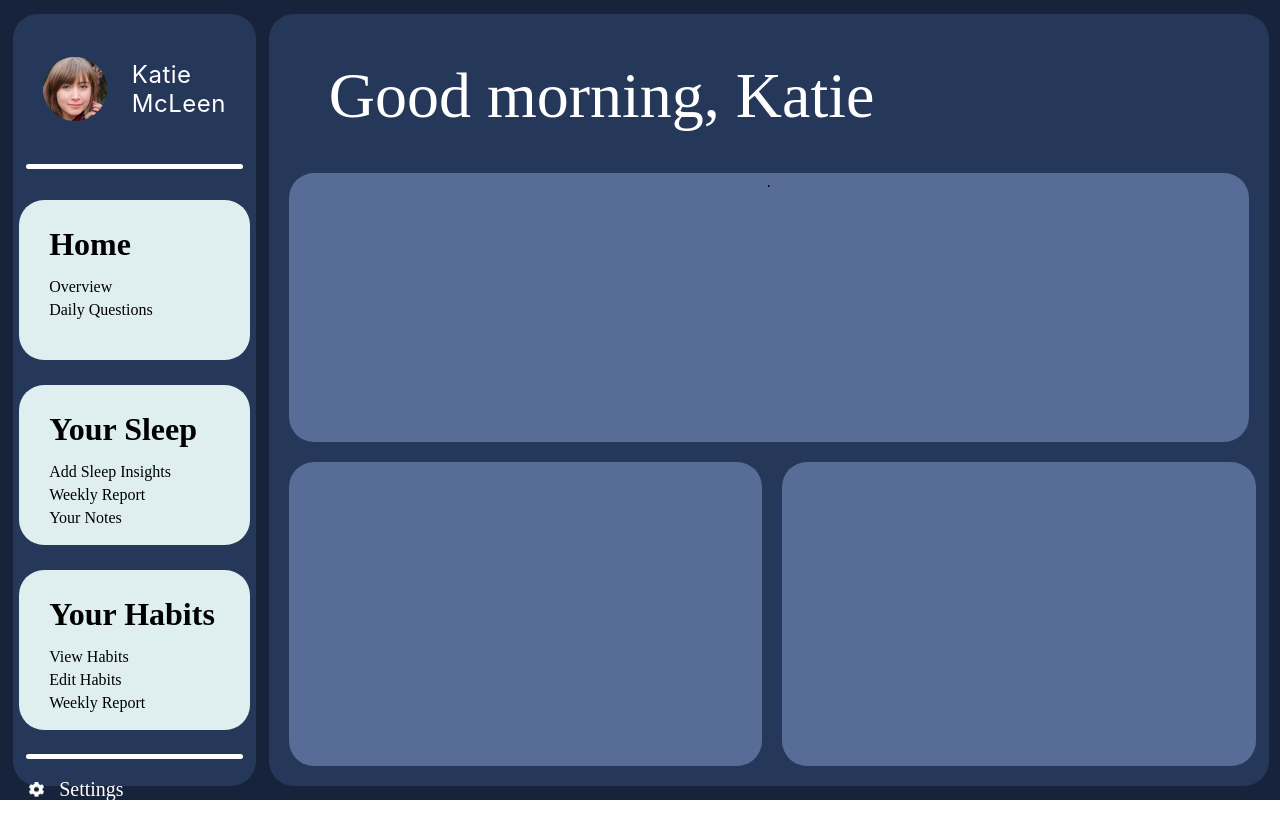
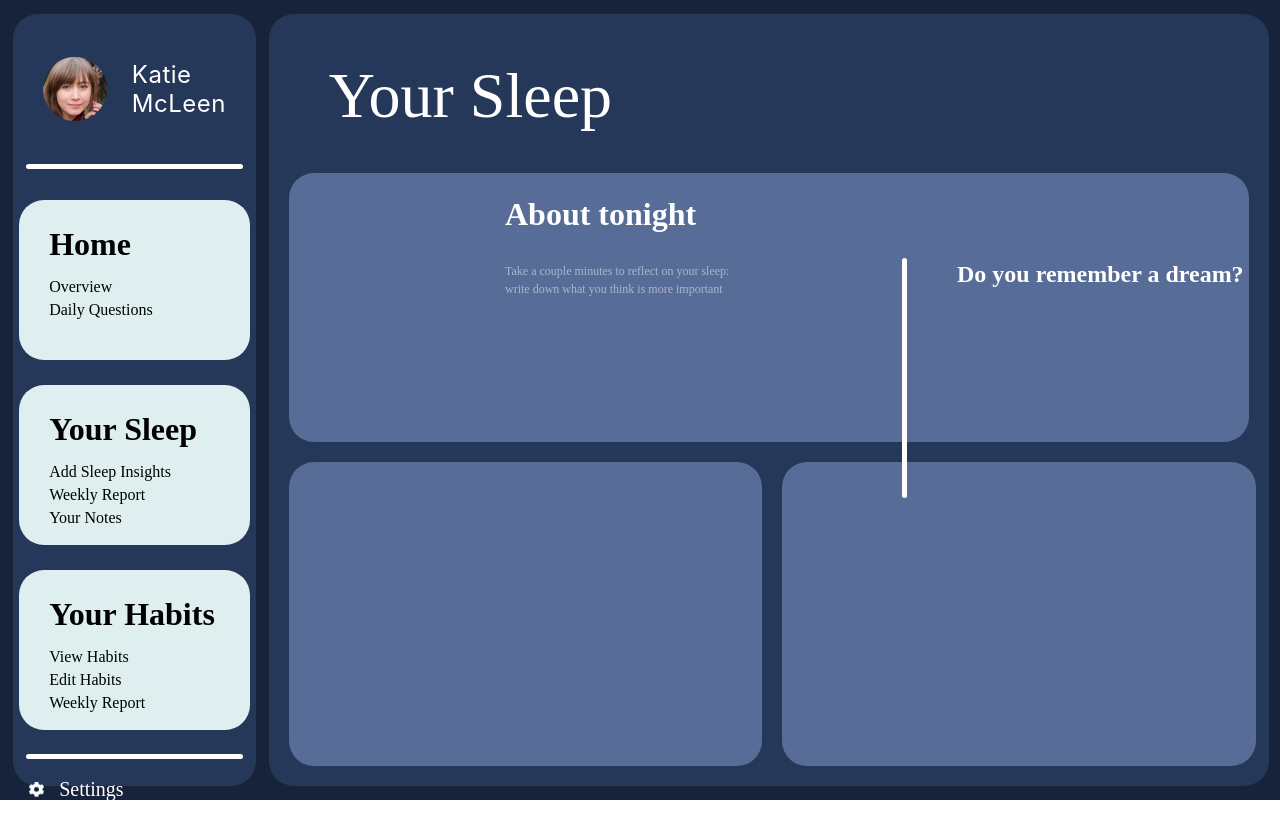
Before and after one commit to nite-app/nite, a React (Create React App) app: page /page2 in a window 1280 px wide. Built offline with nearby package versions, Linux system fonts and the light colour scheme.

Commit message:
Page2MainPanel

```diff
--- a/package.json
+++ b/package.json
@@ -4,6 +4,9 @@
   "version": "0.1.0",
   "private": true,
   "dependencies": {
+    "@emotion/react": "^11.8.2",
+    "@emotion/styled": "^11.8.1",
+    "@mui/material": "^5.5.1",
     "@testing-library/jest-dom": "^5.16.2",
     "@testing-library/react": "^12.1.4",
     "@testing-library/user-event": "^13.5.0",
--- a/src/App.css
+++ b/src/App.css
@@ -2,6 +2,7 @@
   font-family: "Articulat CF Regular";
   src: url("./fonts/ArticulatCF-Regular.otf"), format(otf);
 }
+
 
 * {
   font-family: Articulat CF;
@@ -300,6 +301,45 @@
   left: 1886px;
   top: 400px;
 }
+
+.mainpanelleftheader {
+  position:absolute;
+  text-align: left;
+  color:#ffffff;
+  left:505px;
+  top:175px;
+}
+.mainpanellefttext{
+  position:absolute;
+  color:#ffffff;
+  text-align: left;
+  left:505px;
+  top:250px;
+  font-weight: 600px;
+  font-size:12px;
+  line-height: 18px;
+  width:250px;
+  opacity: 0.5;
+}
+.mainpanelsep{
+  position: absolute;
+  height: 240px;
+  width: 5px;
+  border-radius: 2.5px;
+  background-color: white;
+  border: none;
+  left:902px;
+  top:250px;
+  align-self: center;
+}
+
+.mainpanelcenterheader{
+  position:absolute;
+  left:957px;
+  top:245px;
+  color:#ffffff;
+  font-size:24px;
+}
 /* ####################### REGISTER AND LOGIN ########################## */
 
 .acont {
--- a/src/Screens/Page2.js
+++ b/src/Screens/Page2.js
@@ -52,8 +52,21 @@ export default class Page2 extends Component {
             </div>
           </div>
           <div className="maincontainer">
-            <h1 className="containerheader">Good morning, Katie</h1>
-            <div className="mainpanel1">.</div>
+            <h1 className="containerheader">Your Sleep</h1>
+            <div className="mainpanel1">
+              <div className="mainpanelleft">
+                <h1 className="mainpanelleftheader">About tonight</h1>
+                <p className="mainpanellefttext">
+                Take a couple minutes  to reflect on your sleep: write down what
+                you think is more important
+                </p>
+              </div>
+              <div className="mainpanelcenter">
+                <h1 className="mainpanelcenterheader">Do you remember a dream?</h1>
+
+              </div>
+            </div>
+            <hr className="mainpanelsep"></hr>
             <div className="mainpanelscont">
               <div className="bottompanel"></div>
               <div className="bottompanel"></div>
```
Also changed, not shown: 1 other file (tests, documents, lock files or other folders).
